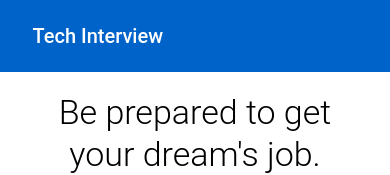
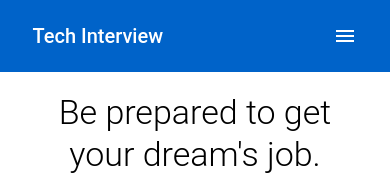
Before and after one commit to mauriciorj/tech-interview-nextjs, a Next.js app: page / in a window 390 px wide. Shown: the top 175 px of the page. Built offline with nearby package versions, Linux system fonts and the light colour scheme.

Commit message:
Add menu to header

```diff
--- a/src/components/header/index.tsx
+++ b/src/components/header/index.tsx
@@ -1,8 +1,18 @@
 import React from 'react';
 import { translations } from '../../translations';
-import { AppBar, IconButton, Toolbar, Typography } from '@material-ui/core';
+import {
+    AppBar,
+    IconButton,
+    Menu,
+    MenuItem,
+    Toolbar,
+    Grid,
+    Typography,
+    useMediaQuery,
+} from '@material-ui/core';
+import { useTheme } from '@material-ui/core/styles';
+import { makeStyles } from '@material-ui/core/styles';
 import MenuIcon from '@material-ui/icons/Menu';
-import { makeStyles } from '@material-ui/core/styles';
 
 const useStyles = makeStyles((theme) => ({
     root: {
@@ -11,34 +21,86 @@ const useStyles = makeStyles((theme) => ({
     menuButton: {
         marginRight: theme.spacing(2)
     },
-    title: {
-        flexGrow: 1
-    },
     appBar: {
         boxShadow: 'none',
-        position: 'relative',
+        position: 'relative'
     },
     innerHeader: {
         padding: '0px'
-    }
+    },
+    menuArea: {
+        textAlign: 'end'
+    },
+    menu: {
+        marginTop: '40px'
+    },
 }));
 
 const Header = () => {
     const classes = useStyles();
 
+    const [anchorEl, setAnchorEl] = React.useState(null);
+
+    const theme = useTheme();
+    const matches = useMediaQuery(theme.breakpoints.up('sm'));
+
+    const isMenuOpen = Boolean(anchorEl);
+
+    const handleMenuClose = () => {
+        setAnchorEl(null);
+    };
+
+    const handleProfileMenuOpen = (event) => {
+        setAnchorEl(event.currentTarget);
+    };
+
+    const menuId = 'primary-search-account-menu';
+
     const {
         en: { logo }
     } = translations;
+
+    const renderMenu = (
+        <Menu
+            anchorEl={anchorEl}
+            anchorOrigin={{ vertical: 'top', horizontal: 'right' }}
+            id={menuId}
+            keepMounted
+            transformOrigin={{ vertical: 'top', horizontal: 'right' }}
+            open={isMenuOpen}
+            onClose={handleMenuClose}
+            className={classes.menu}
+            disableScrollLock={true}>
+            <MenuItem>Javascript</MenuItem>
+            <MenuItem>React</MenuItem>
+        </Menu>
+    );
 
     return (
         <div className={classes.root}>
             <AppBar position="fixed" className={classes.appBar}>
                 <Toolbar className={classes.innerHeader}>
-                    <Typography variant="h6" className={classes.title}>
-                        {logo}
-                    </Typography>
+                    <Grid item xs={6}>
+                        <Typography variant="h6">{logo}</Typography>
+                    </Grid>
+                    <Grid item xs={6} className={classes.menuArea}>
+                        {!matches ? (
+                            <IconButton
+                                edge="end"
+                                color="inherit"
+                                aria-label="menu"
+                                onClick={handleProfileMenuOpen}>
+                                <MenuIcon />
+                            </IconButton>
+                        ) : (
+                            <Typography variant="h6" onClick={handleProfileMenuOpen}>
+                                Techs
+                            </Typography>
+                        )}
+                    </Grid>
                 </Toolbar>
             </AppBar>
+            {renderMenu}
         </div>
     );
 };
```
